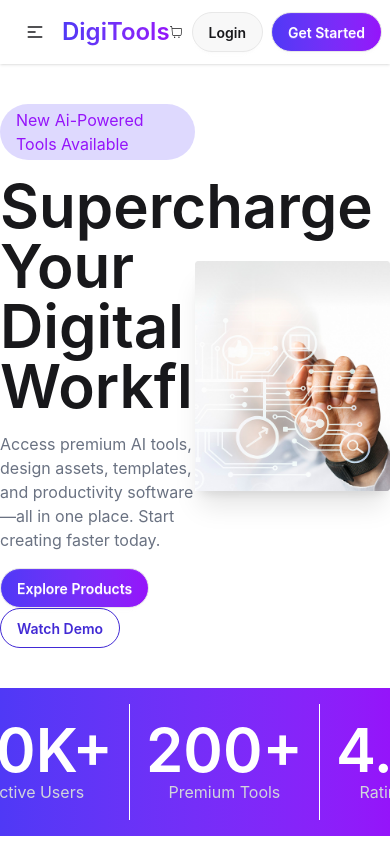
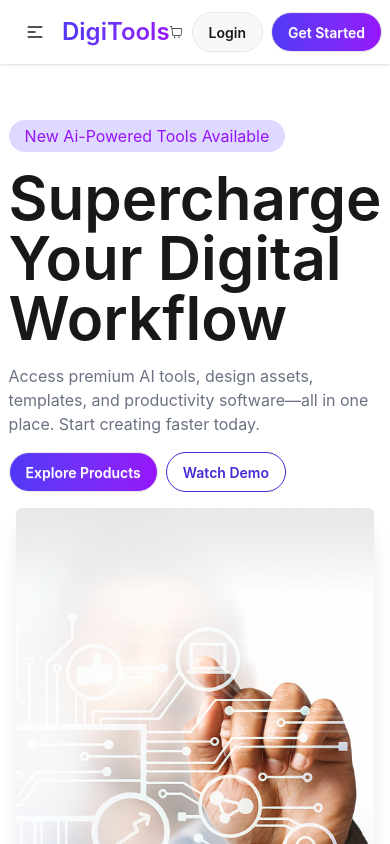
Before and after one commit to thisisyourfahi/DigiTools, a React (Vite) app: page / in a window 390 px wide. Shown: the top 844 px of the page. Built offline with nearby package versions, Linux system fonts and the light colour scheme.

Commit message:
style: hero ui improvement

```diff
--- a/src/components/header/Hero/Hero.jsx
+++ b/src/components/header/Hero/Hero.jsx
@@ -3,8 +3,8 @@ import heroImg from '../../../assets/banner.png';
 
 const Hero = () => {
     return (
-        <div className='container mx-auto flex items-center justify-between mt-10'>
-            <div className='space-y-4 w-[50%]'>
+        <div className='container mx-auto flex flex-col gap-4 md:gap-0 md:flex-row items-center justify-between mt-10 p-4 md:p-0'>
+            <div className='space-y-4 md:w-[50%]'>
                 <div className='py-1 px-4 bg-[#4F39F630] rounded-full w-fit'>
                     <p className='text-[#9514FA]'>New Ai-Powered Tools Available</p>
                 </div>
```
